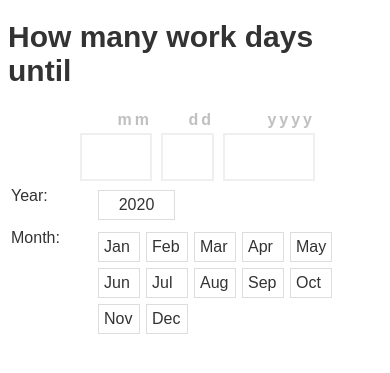
After one commit to joepetrini/workdays, a Python web app: template templates/index_mob.htm in a window 390 px wide. The commit adds this page. Shown: the top 373 px of the page. Run offline with Jinja, Linux system fonts and the light colour scheme; the template is opened without the code that fills it: most values are stand-ins (such as "Sample title", 1, 10 or a date in 2020); some libraries are stand-ins or nearby versions.

Commit message:
Added sitemap with redis caching.  Mobile site done.  render helper

```diff
--- a/requirements.txt
+++ b/requirements.txt
@@ -1,7 +1,3 @@
-argparse==1.2.1
-bottle==0.11.6
-distribute==0.6.24
-wsgiref==0.1.2
 Beaker==1.6.4
 Jinja2==2.6
 beaker-extensions==0.1.2dev
--- /dev/null
+++ b/static/workdays_mob.css
@@ -0,0 +1,27 @@
+body {color: #333;font-family: Arial, Verdana, sans-serif;}
+
+h1 {font-size: 30px}
+h2 {font-size: 20px}
+
+body {font-size: 16px}
+
+a,a:visited {color:#1d61d6;text-decoration:none;}
+
+.calendar th { color: #666 }
+.calendar td { font-size: 16px;}
+
+.dtype {letter-spacing:3px;color:#c0c0c0;font-weight:bold;}
+
+#settings {border-bottom:1px solid #ddd;padding:0}
+
+div.picker {padding:5px;border:1px solid #ddd;margin:3px;float:left;display:inline;}
+div.picker:hover {background: #efefef;cursor:pointer}
+.year {text-align:center; width:65px}
+.month {width: 30px; padding-left:20px}
+.selected {background: #dfdfdf;border:1px solid #ccc}
+.day {text-align:center;width:24px;padding:0;border:1px solid #ddd;margin:0;}
+
+#workdays-since {color:#1d61d6;font-size:56;}
+#date-info {font-size:18px;color:#666;}
+
+div.datebox {border: 2px solid #efefef; padding:5px; margin-left:5px; text-align:center; font-size:30px; color:#1d61d6;}
--- /dev/null
+++ b/static/workdays_mob.js
@@ -0,0 +1,91 @@
+var sm,sd,sy,sUrl;
+var url_months = new Array('Jan','Feb','Mar','Apr','May','Jun','Jul','Aug','Sep','Oct','Nov','Dec');
+
+function setTimezone(){
+    var timezone =  String($('#timezone option:selected').val());
+    timezone = timezone.replace('/','-');
+    $.get('/set-tz/'+timezone, function(data) {
+        // If m/d/y page, refresh
+    });
+}
+
+function init(m){
+    $('#month').val(url_months[m-1]);
+}
+
+function checkDone(){
+    // Check if all month,day,year are all selected, if so redir
+    if (sm !== undefined && sy !== undefined && sd !== undefined){
+        sUrl = url_months[d.getMonth()]+'/'+_z(d.getDate(),2)+'/'+sy;
+        window.location = '/'+sUrl;
+    }
+}
+
+function setYear(y){
+    $('div.year').removeClass('selected');
+    $('#year-'+y).addClass('selected');
+    $('#year').html(y);
+}
+
+function daysInMonth(year,month){
+    month = (month==12) ? 0 : month + 1;
+    var lastDayOfMonth = new Date(year,month,0);
+    return lastDayOfMonth.getDate();
+}
+
+/*
+ * Called when user selects month.  Need to fill in text box and rebuild days in month table
+*/
+function setMonth(monthName){
+    $('#days').show();
+    var monthNum = url_months.indexOf(monthName);
+    var monthAbbr = url_months[monthNum];
+    $('#month').html(monthAbbr);
+
+    // TODO: Rebuild month table
+    var yearSelected = $('#year').val();
+    var firstDayOfMonth = new Date(yearSelected,monthNum,1);
+    firstDayOfMonth = firstDayOfMonth.getDay();
+    var tableContent = '<tr>';
+
+    // Pad weekdays before start of month
+    for (i=0;i<firstDayOfMonth;i++) {tableContent += '<td></td>';}
+
+    // Fill in month days
+    var totalDays = daysInMonth(yearSelected,monthNum);
+    for (i=1;i<=totalDays;i++){
+        if (i>1 && (i-1+firstDayOfMonth)%7===0) { tableContent+='<tr>'; }
+        tableContent += '<td><div class="day picker">'+i+'</div></td>';
+        if ((i-1+firstDayOfMonth)%7==6) { tableContent+='</tr>'; }
+    }
+    // Add closing tr tag if month doesn't end on sat
+    if (!/tr>$/.test(tableContent)){tableContent+='</tr>';}
+
+    // Replace table and reattach click event to days
+    $('#cal tbody').html(tableContent);
+    $('div.day').click(function() {
+        setDay($(this).html());}
+    );
+
+    // Set selected css to month
+    $('div.month').removeClass('selected');
+    $('#month-'+monthName).addClass('selected');
+
+    // Scroll them to the calendar picker
+    $("html, body").animate({ scrollTop: $(document).height() }, 1000);
+}
+
+function setDay(d){
+    $('#day').html(_z(d.trim(),2));
+    // Redirect
+    window.location = '/'+(url_months.indexOf($('#month').html())+1)+'/'+$('#day').html()+'/'+$('#year').html();
+}
+
+
+function _z(num,count){
+    var numZeropad = num + '';
+    while(numZeropad.length < count) {
+        numZeropad = "0" + numZeropad;
+    }
+    return numZeropad;
+}
--- a/templates/_adsense.htm
+++ b/templates/_adsense.htm
@@ -1,7 +1,7 @@
 {% if mobile %}
     <script type="text/javascript"><!--
     google_ad_client = "ca-pub-8245159939382436";
-    /* DayCalc mobile */
+    /* Workday mobile */
     google_ad_slot = "4874065898";
     google_ad_width = 320;
     google_ad_height = 50;
--- /dev/null
+++ b/templates/_base_mob.htm
@@ -0,0 +1,24 @@
+<!DOCTYPE HTML>
+<html>
+<head>
+    <meta name="viewport" content="width=device-width,minimum-scale=1.0, maximum-scale=1.0" />
+	<!--<link href="/static/bootstrap/css/bootstrap.min.css" rel="stylesheet">-->
+    <link href="/static/workdays_mob.css" rel="stylesheet">
+    <script src="//code.jquery.com/jquery-1.9.1.min.js"></script>
+	<!--<script src="/static/bootstrap/js/bootstrap.min.js"></script>-->
+	<script src="/static/workdays_mob.js"></script>
+    <style>
+    </style>
+	<title>{% block title %}{% endblock %}</title>
+    <script>
+    $(document).ready(function() {
+        {% block ready %}{%endblock%}
+    });
+    </script>
+</head>
+<body>
+    <div class="container">
+	{% block content %}{% endblock %}
+	</div>
+</body>
+</html>
--- /dev/null
+++ b/templates/index_mob.htm
@@ -0,0 +1,75 @@
+{% extends "_base_mob.htm" %}
+{% block ready %}
+init({{cur_month}});
+$(".month").click(function() {
+    setMonth($(this).html());
+});
+$(".year").click(function() {
+    setYear($(this).html());
+});
+$(".day").click(function() {
+    setDay($(this).html());
+});
+{% endblock %}
+{% block content %}
+<h1>How many work days until</h1>
+<table style="margin:0px auto 0px auto">
+    <tr>
+        <td class="dtype" style="text-align:right">mm</td>
+        <td class="dtype" style="text-align:right">dd</td>
+        <td class="dtype" style="text-align:right">yyyy</td>
+    </tr>
+    <tr>
+        <td>
+            <div id="month" class="datebox" style="width:58px">&nbsp;</div>
+        </td><td>
+            <div id="day" class="datebox" style="width:39px">&nbsp;</div>
+        </td><td>
+            <div id="year" class="datebox" style="width:78px">&nbsp;</div>
+        </td>
+    </tr>
+</table>
+
+<table>
+    <tr>
+        <td style="float:left;width:80px">Year:</td>
+        <td>
+            {% for year in years %}
+                <div id="year-{{year}}" style="float:left" class="picker year">{{year}}</div>
+            {% endfor %}
+        </td>
+    </tr>
+</table>
+
+<table>
+    <tr>
+        <td style="float:left;width:80px">Month:</td>
+        <td>
+            <div id="month-Jan" class="picker month">Jan</div>
+            <div id="month-Feb" class="picker month">Feb</div>
+            <div id="month-Mar" class="picker month">Mar</div>
+            <div id="month-Apr" class="picker month">Apr</div>
+            <div id="month-May" class="picker month">May</div>
+            <div id="month-Jun" class="picker month">Jun</div>
+            <div id="month-Jul" class="picker month">Jul</div>
+            <div id="month-Aug" class="picker month">Aug</div>
+            <div id="month-Sep" class="picker month">Sep</div>
+            <div id="month-Oct" class="picker month">Oct</div>
+            <div id="month-Nov" class="picker month">Nov</div>
+            <div id="month-Dec" class="picker month">Dec</div>
+        </td>
+    </tr>
+</table>
+
+<div id="days" style="display:none">
+<h2>Day</h2>
+<table id="cal" class="calendar">
+    <thead>
+    <tr><th>s</th><th>m</th><th>t</th><th>w</th><th>t</th><tH>f</th><th>s</th></tr>
+    </thead>
+    <tbody>
+    </tbody>
+</table>
+</div>
+
+{% endblock %}
```
Also changed, not shown: TODO.md (+5 -2 lines), app/bl.py (+18 -2 lines), app/utils.py (+25 -0 lines), app/views.py (+14 -12 lines), templates/mdy_mob.htm (added, +15 -0 lines).
